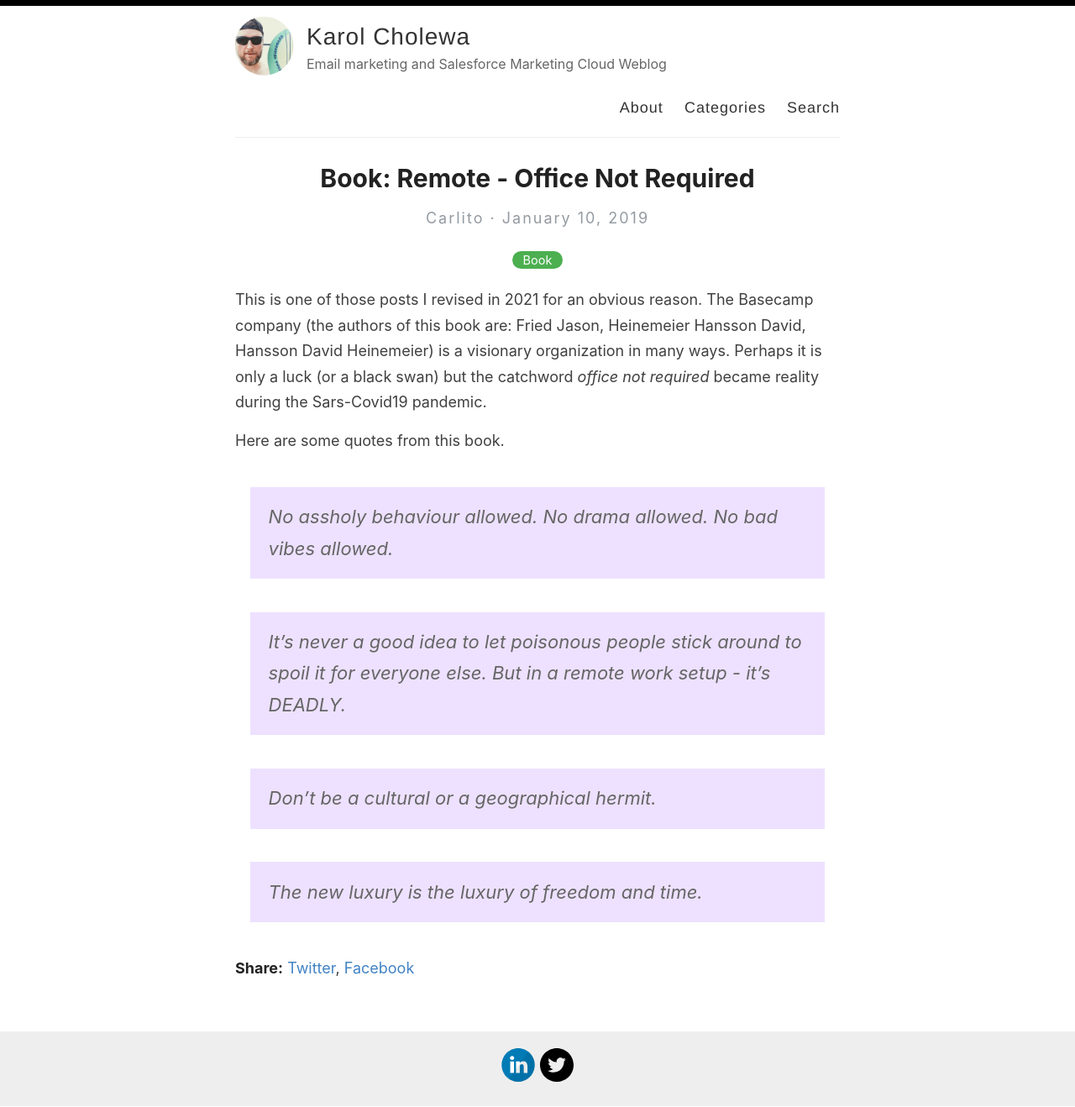
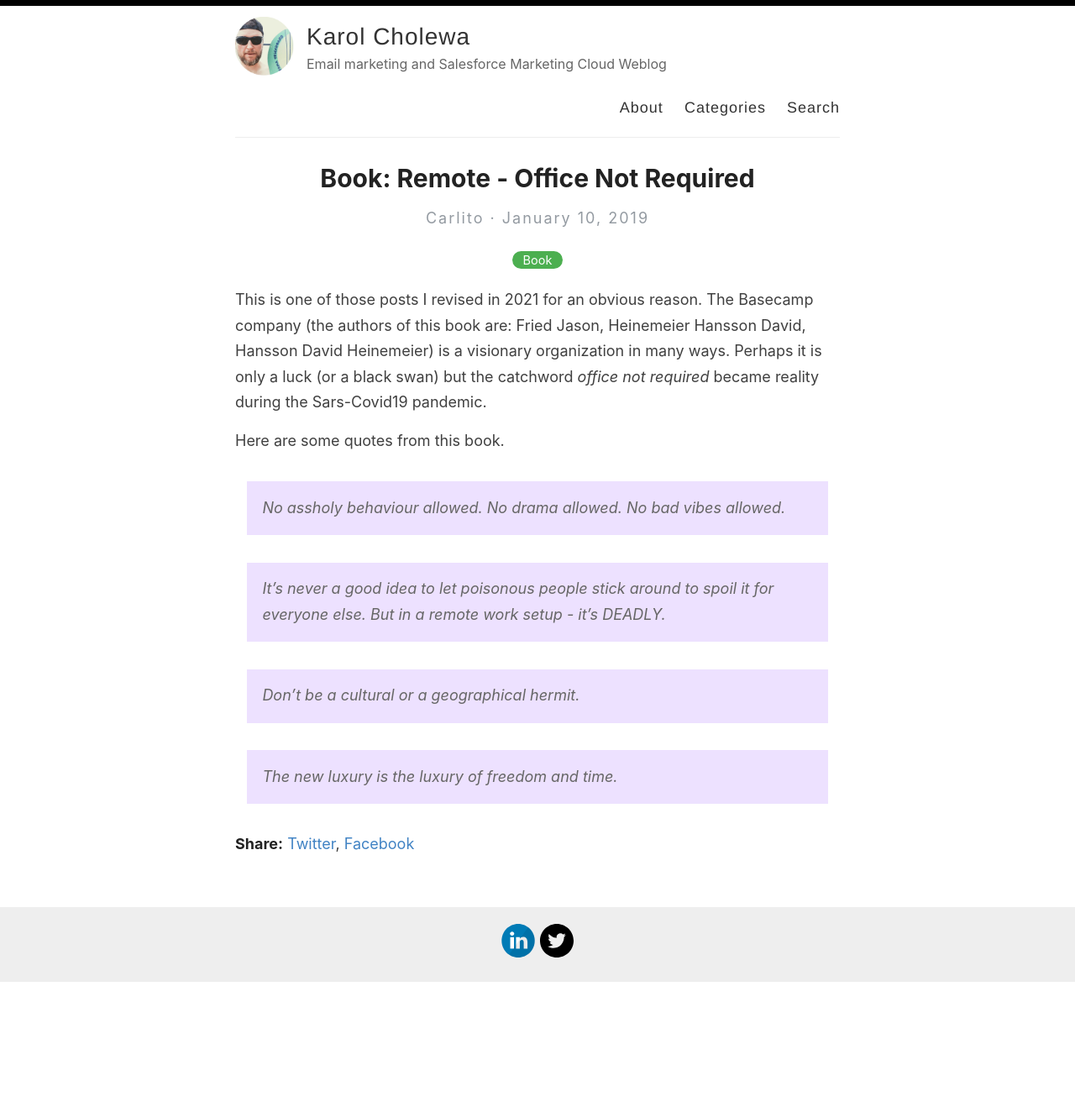
Before and after one commit to karolcholewa/blog, a Jekyll site: the page built from _posts/2019-01-10-remote.md, in a window 1280 px wide. Shown: the whole page at 84% size. Built offline with Jekyll 4.4.1, drawn with Linux system fonts in a browser that asks for light colours; after the commit the page ends 1170 px from its top, so only the background shows below that.

Commit message:
Removed font-size 22px for blockquotes

```diff
--- a/assets/style.scss
+++ b/assets/style.scss
@@ -376,7 +376,7 @@ nav {
     /*border-left: 2px solid $gray;*/
     padding: 0.1em 1em;
     color: $gray;
-    font-size: 22px;
+    /*font-size: 22px;*/
     font-style: italic;
     background-color: #ede1ff;
   }
```
